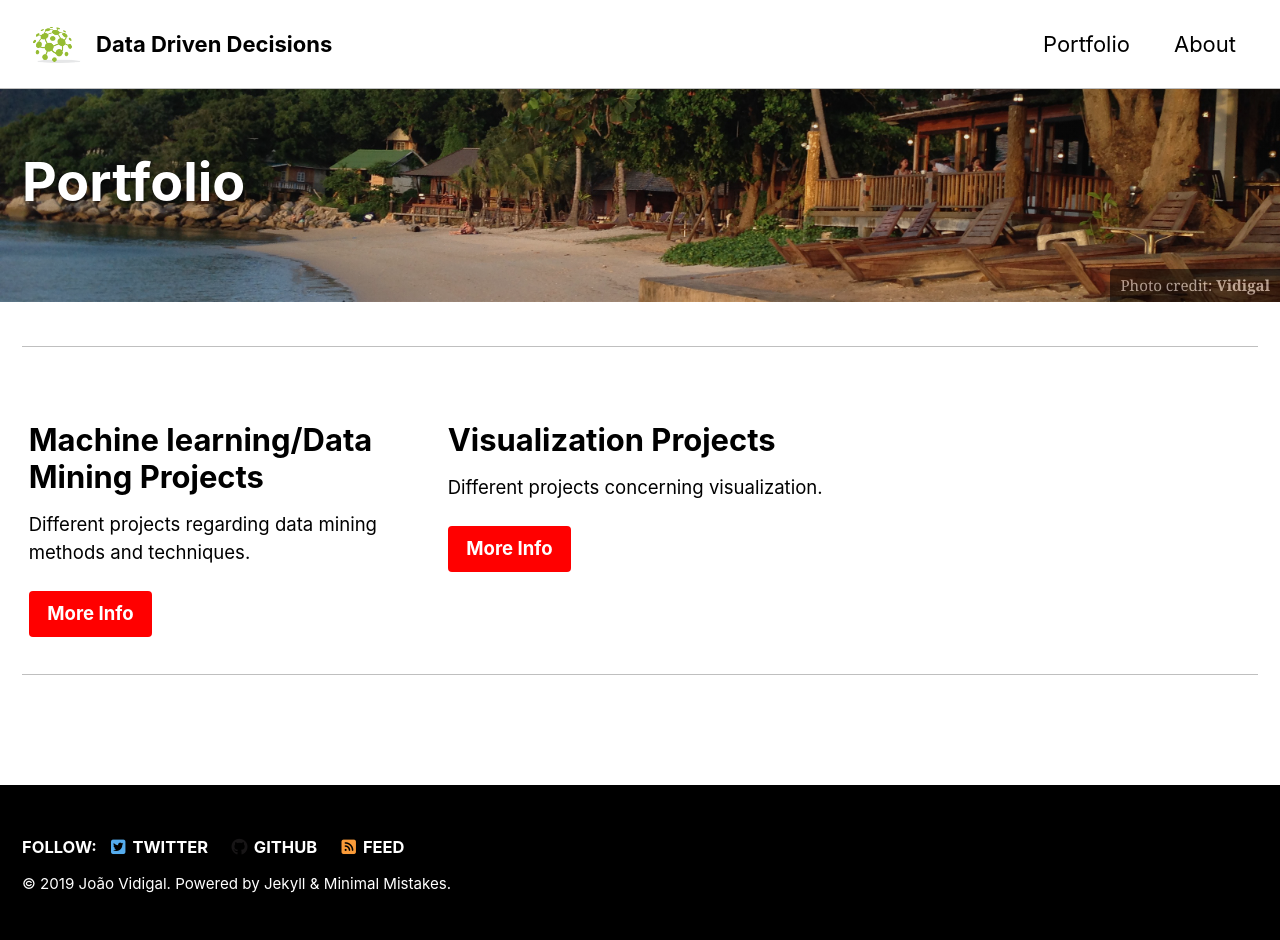
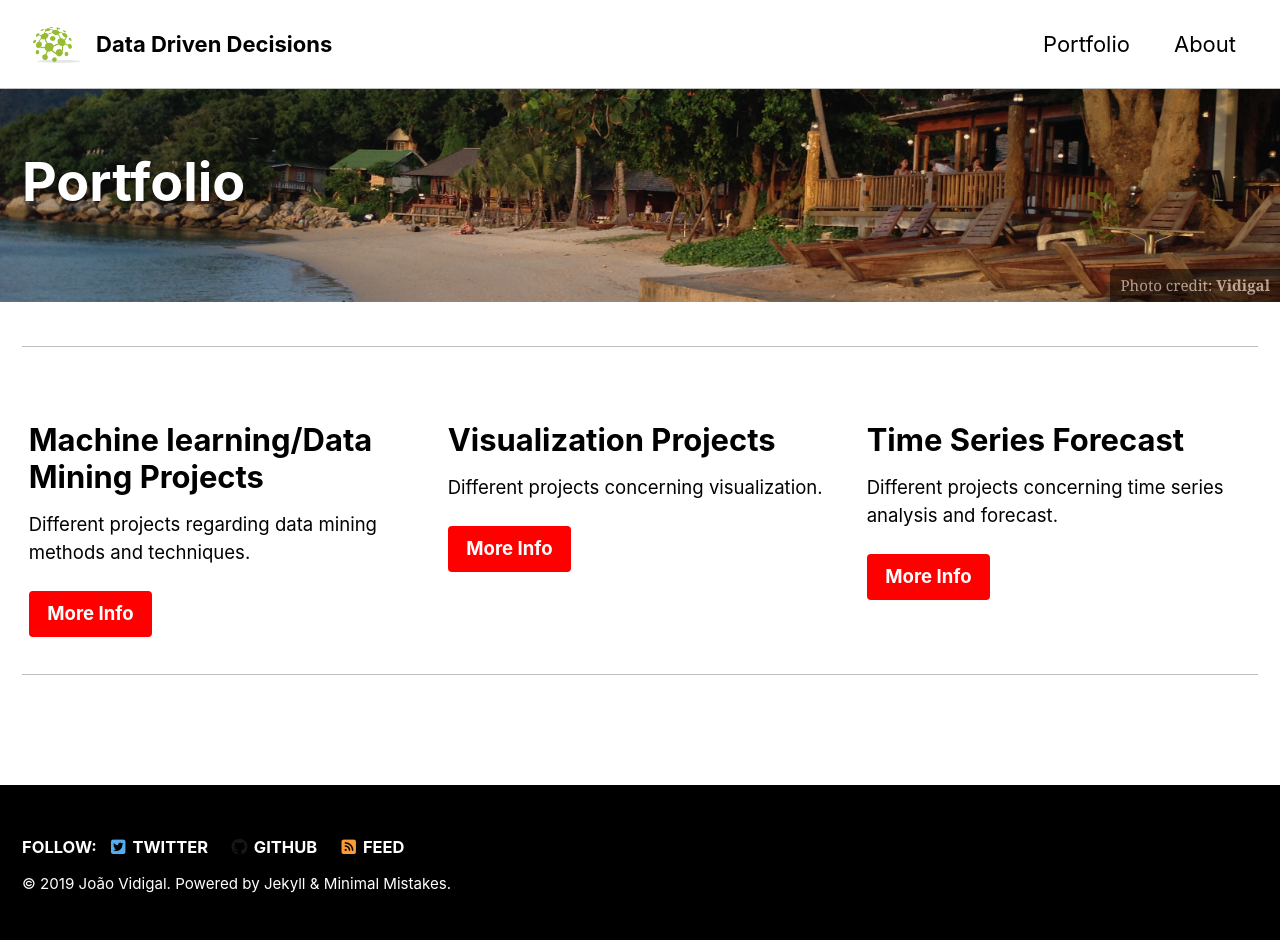
Before and after one commit to vidigaljoao/vidigaljoao.github.io, a Jekyll site: the page built from _pages/portfolio.md, in a window 1280 px wide. Built offline with Jekyll 4.4.1, drawn with Linux system fonts in a browser that asks for light colours; cached includes are drawn as plain includes; nearby versions of some CDN libraries.

Commit message:
Review layout

```diff
--- a/_pages/portfolio.md
+++ b/_pages/portfolio.md
@@ -21,8 +21,11 @@ feature_row:
     url: "https://github.com/vidigaljoao/visualization"
     btn_label: "More Info"
     btn_class: "btn--primary"
-  - title: #"Placeholder 3"
-    excerpt: #"This is some sample content that goes here with **Markdown** formatting."
+  - title: "Time Series Forecast"
+    excerpt: "Different projects concerning time series analysis and forecast."
+    url: "https://github.com/vidigaljoao/Time_Series_Analysis"
+    btn_label: "More Info"
+    btn_class: "btn--primary"
 
 ---
 
```
